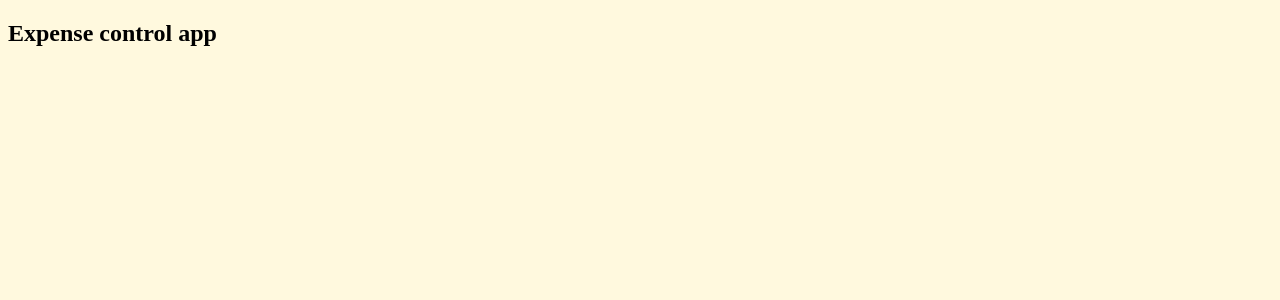
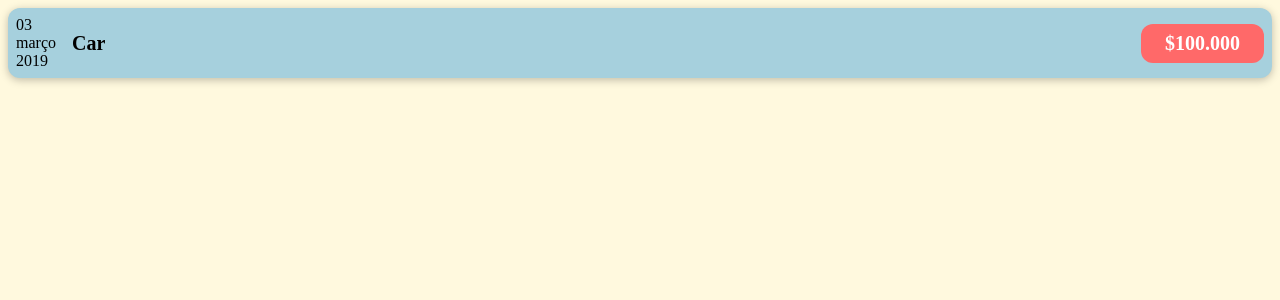
Before and after one commit to BaldezPatrick/expense-control-app, a React (Create React App) app: page / in a window 1280 px wide. Shown: the top 300 px of the page. Built offline with nearby package versions, Linux system fonts and the light colour scheme.

Commit message:
First  design of spending data list.

```diff
--- a/src/App.jsx
+++ b/src/App.jsx
@@ -1,7 +1,10 @@
+import CostElement from "./components/CostElement";
+
 function App() {
+  const date = new Date(2019, 2, 3);
   return (
     <div>
-      <h2>Expense control app</h2>
+      <CostElement date={date} />
     </div>
   );
 }
--- /dev/null
+++ b/src/components/CostElement.css
@@ -0,0 +1,55 @@
+.cost__item {
+    align-items: center;
+    background-color: #A6D0DD;
+    border-radius: 12px;
+    box-shadow: 0 2px 8px rgba(0, 0, 0, 0.25);
+    display: flex;
+    justify-content: space-between;
+    margin: 1rem 1;
+    padding: 0.5rem;
+}
+
+.cost__desc__item {
+    align-items: flex-end;
+    display: flex;
+    flex: 1;
+    flex-direction: column;
+    flex-flow: column-reverse;
+    gap: 1rem;
+    justify-content: flex-start;
+}
+
+.cost__item h2 {
+    color: black;
+    font-size: 1rem;
+    flex: 1;
+    margin: 0 1rem;
+}
+
+.cost__price__item {
+    background-color: #FF6969;
+    border: none;
+    border-radius: 12px;
+    color: white;
+    font-size: 1rem;
+    font-weight: bold;
+    padding: 0.5rem;
+}
+
+@media (min-width: 580px) {
+    .cost__desc__item {
+        align-items: center;
+        flex: 1;
+        flex-direction: row;
+        justify-content: flex-start;
+    }
+
+    .cost__desc__item h2 {
+        font-size: 1.25rem;
+    }
+
+    .cost__price__item {
+        font-size: 1.25rem;
+        padding: 0.5rem 1.5rem;
+    }
+}
--- /dev/null
+++ b/src/components/CostElement.jsx
@@ -0,0 +1,25 @@
+import React from "react";
+import "./CostElement.css";
+
+const CostElement = ({ date }) => {
+  const day = date.toLocaleString("pt-br", { day: "2-digit" });
+  const month = date.toLocaleString("pt-br", { month: "long" });
+  const year = date.getFullYear();
+  return (
+    <>
+      <div className="cost__item">
+        <div>
+          <div>{day}</div>
+          <div>{month}</div>
+          <div>{year}</div>
+        </div>
+        <div className="cost__desc__item">
+          <h2>Car</h2>
+          <div className="cost__price__item">$100.000</div>
+        </div>
+      </div>
+    </>
+  );
+};
+
+export default CostElement;
```
